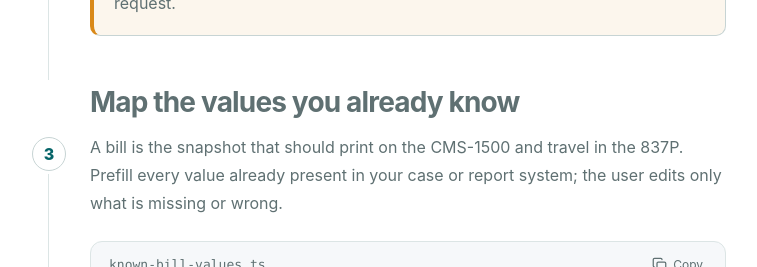
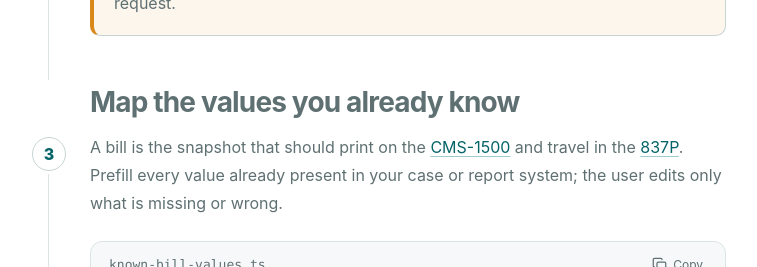
Before and after one commit to incidentfox/mindbill-docs, a Next.js app: page /learn/quickstart in a window 1280 px wide. Shown: the part 2020-2287 px from the top of the page, without its empty margins (272-1029 px from the left). Built offline with nearby package versions, Linux system fonts and the light colour scheme.

Commit message:
docs: link CMS-1500 and 837P references

```diff
--- a/app/learn/anatomy-of-a-bill/page.tsx
+++ b/app/learn/anatomy-of-a-bill/page.tsx
@@ -34,7 +34,7 @@ export default function AnatomyPage() {
       </div>
 
       <h2 id="formats">CMS-1500 and 837P are two views of the same claim</h2>
-      <p>The CMS-1500 is the familiar paper form. The 837P is the X12 electronic transaction used to send professional claims. It is a hierarchical EDI document with loops, segments, qualifiers, control numbers, and implementation-guide constraints.</p>
+      <p>The <a href="https://www.nucc.org/images/stories/PDF/1500_claim_form_2012_02.pdf">CMS-1500</a> is the familiar paper form. The <a href="https://www.cms.gov/files/document/mln006976-medicare-billing-cms-1500-837p.pdf">837P</a> is the X12 electronic transaction used to send professional claims. It is a hierarchical EDI document with loops, segments, qualifiers, control numbers, and implementation-guide constraints.</p>
       <div className="format-pair">
         <div><span>Developer input</span><strong>Typed JSON</strong><code>claim.claimNumber</code><code>serviceLines[0].code</code></div>
         <i>→</i>
--- a/app/learn/quickstart/page.tsx
+++ b/app/learn/quickstart/page.tsx
@@ -147,7 +147,7 @@ export default function QuickstartPage() {
         </Step>
         <Step title="Map the values you already know">
           <span id="snapshot" />
-          <p>A bill is the snapshot that should print on the CMS-1500 and travel in the 837P. Prefill every value already present in your case or report system; the user edits only what is missing or wrong.</p>
+          <p>A bill is the snapshot that should print on the <a href="https://www.nucc.org/images/stories/PDF/1500_claim_form_2012_02.pdf">CMS-1500</a> and travel in the <a href="https://www.cms.gov/files/document/mln006976-medicare-billing-cms-1500-837p.pdf">837P</a>. Prefill every value already present in your case or report system; the user edits only what is missing or wrong.</p>
           <CodeBlock code={snapshot} filename="known-bill-values.ts" />
           <Callout title="Choose the billing mode"><code>billingMode: &quot;med_legal&quot;</code> applies California medical-legal rules. Use <code>billingMode: &quot;professional&quot;</code> for treatment or professional claims; each service line then needs its exact <code>serviceDate</code> and <code>charge</code>.</Callout>
         </Step>
```
